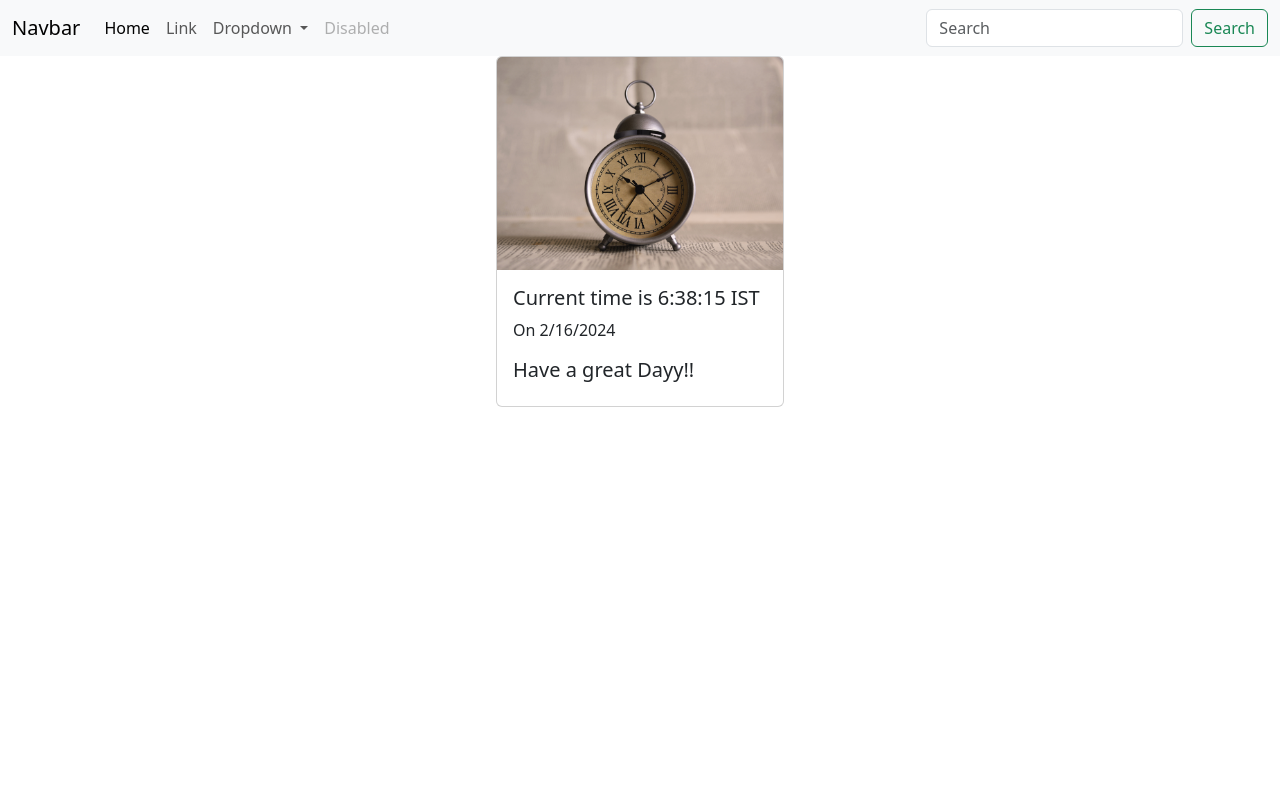
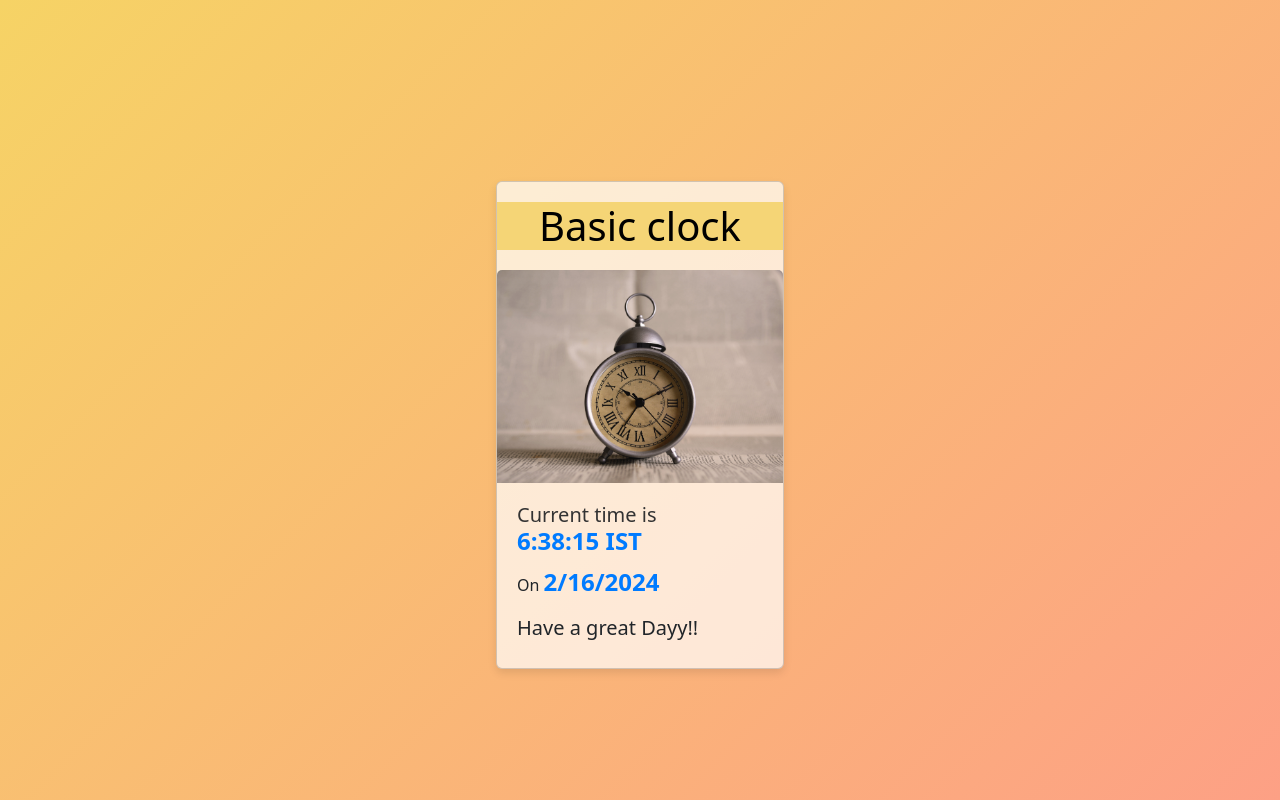
Before and after one commit to Akshitha1309/Basic-clock, a plain HTML site: page index.html in a window 1280 px wide. Drawn offline with nearby package versions, Linux system fonts and the light colour scheme.

Commit message:
changed the background and UI

```diff
--- a/index.html
+++ b/index.html
@@ -5,77 +5,74 @@
     <meta charset="UTF-8">
     <meta name="viewport" content="width=device-width, initial-scale=1.0">
     <title>Basic Clock</title>
+    <link rel="stylesheet" href="style.css">
     <link href="https://cdn.jsdelivr.net/npm/bootstrap@5.3.2/dist/css/bootstrap.min.css" rel="stylesheet"
         integrity="sha384-T3c6CoIi6uLrA9TneNEoa7RxnatzjcDSCmG1MXxSR1GAsXEV/Dwwykc2MPK8M2HN" crossorigin="anonymous">
+    <link rel="shortcut icon" href="clock-solid (1).svg" type="image/x-icon">
+
+    <style>
+        body {
+            background: linear-gradient(135deg, #f6d365, #fda085);
+            background-size: cover;
+            height: 100vh;
+            margin: 0;
+            display: flex;
+            justify-content: center;
+            align-items: center;
+        }
+
+        .heading {
+            color: #000;
+            text-align: center;
+            margin-bottom: 20px;
+            background: #f5d576;
+        }
+
+        .card {
+            background-color: rgba(255, 255, 255, 0.7);
+            box-shadow: 0 4px 8px rgba(0, 0, 0, 0.1);
+        }
+
+        .card-title {
+            color: #333;
+        }
+
+        .card-body {
+            padding: 20px;
+        }
+
+        #time,
+        #date {
+            font-size: 24px;
+            font-weight: bold;
+            color: #007bff;
+        }
+    </style>
 </head>
 
-<body>
-  <nav class="navbar navbar-expand-lg bg-body-tertiary">
-    <div class="container-fluid">
-      <a class="navbar-brand" href="#">Navbar</a>
-      <button class="navbar-toggler" type="button" data-bs-toggle="collapse" data-bs-target="#navbarSupportedContent"
-        aria-controls="navbarSupportedContent" aria-expanded="false" aria-label="Toggle navigation">
-        <span class="navbar-toggler-icon"></span>
-      </button>
-      <div class="collapse navbar-collapse" id="navbarSupportedContent">
-        <ul class="navbar-nav me-auto mb-2 mb-lg-0">
-          <li class="nav-item">
-            <a class="nav-link active" aria-current="page" href="#">Home</a>
-          </li>
-          <li class="nav-item">
-            <a class="nav-link" href="#">Link</a>
-          </li>
-          <li class="nav-item dropdown">
-            <a class="nav-link dropdown-toggle" href="#" role="button" data-bs-toggle="dropdown" aria-expanded="false">
-              Dropdown
-            </a>
-            <ul class="dropdown-menu">
-              <li><a class="dropdown-item" href="#">Action</a></li>
-              <li><a class="dropdown-item" href="#">Another action</a></li>
-              <li>
-                <hr class="dropdown-divider">
-              </li>
-              <li><a class="dropdown-item" href="#">Something else here</a></li>
-            </ul>
-          </li>
-          <li class="nav-item">
-            <a class="nav-link disabled" aria-disabled="true">Disabled</a>
-          </li>
-        </ul>
-        <form class="d-flex" role="search">
-          <input class="form-control me-2" type="search" placeholder="Search" aria-label="Search">
-          <button class="btn btn-outline-success" type="submit">Search</button>
-        </form>
-      </div>
-    </div>
-  </nav>
+<body id="body">
+
     <div class="container d-flex justify-content-center">
+
         <div class="card " style="width: 18rem;">
+            <h1 class="heading">Basic clock</h1> <!-- Moved the title above the card -->
             <img src="clock icon.jpg" class="card-img-top" alt="...">
             <div class="card-body">
-        <h5 class="card-title">Current time is <span id="time"></span></h5>
+                <h5 class="card-title">Current time is <br><span id="time"></span></h5>
                 <p class="card-text">On <span id="date"></span></p>
                 <h5>Have a great Dayy!!</h5>
             </div>
         </div>
     </div>
-  <script>
-    setInterval(() => {
-      let temp = new Date();
-      let date = temp.toLocaleDateString();
-      let time = temp.getHours() + ":" + temp.getMinutes() + ":" + temp.getSeconds();
-      let a = document.getElementById("time");
-      a.innerHTML = time+" IST ";
-      let b = document.getElementById("date");
-      b.innerHTML = date;
-    }, 1000);
 
-  </script>
+    <!-- JavaScript code -->
+    <script src="script.js"></script>
 
-  <!-- designing ends here and now linking javascript -->
+    <!-- Bootstrap JS and Font Awesome -->
     <script src="https://cdn.jsdelivr.net/npm/bootstrap@5.3.2/dist/js/bootstrap.bundle.min.js"
         integrity="sha384-C6RzsynM9kWDrMNeT87bh95OGNyZPhcTNXj1NW7RuBCsyN/o0jlpcV8Qyq46cDfL"
         crossorigin="anonymous"></script>
+    <script src="https://kit.fontawesome.com/849f65d1fe.js" crossorigin="anonymous"></script>
 </body>
 
 </html>
--- /dev/null
+++ b/script.js
@@ -0,0 +1,18 @@
+setInterval(() => {
+    let temp = new Date();
+    let date = temp.toLocaleDateString();
+    let hours = temp.getHours();
+    let minutes = temp.getMinutes();
+    let seconds = temp.getSeconds();
+
+    // Adding leading zeros if seconds is less than 10
+    if (seconds < 10) {
+        seconds = '0' + seconds;
+    }
+
+    let time = hours + ":" + minutes + ":" + seconds;
+    let a = document.getElementById("time");
+    a.innerHTML = time + " IST";
+    let b = document.getElementById("date");
+    b.innerHTML = date;
+}, 1000);
--- /dev/null
+++ b/style.css
@@ -0,0 +1,14 @@
+@import url('https://fonts.googleapis.com/css2?family=Protest+Strike&display=swap')
+#body{
+    background-color: rgb(171, 171, 171);
+}
+.container{
+    border-radius: 40px;
+    margin-top:50px;
+}
+.heading{
+    text-align: center;
+    margin-top:20px;
+    /* text-decoration: underline; */
+
+}
```
Also changed, not shown: indexdf.html (added, +36 -0 lines), clock-solid (1).svg (added), clock-solid.svg (added). Lines whose indentation alone changed are shown as unchanged.
